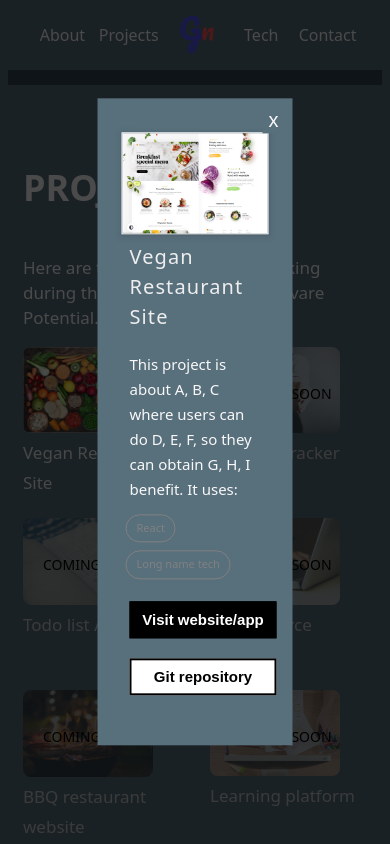
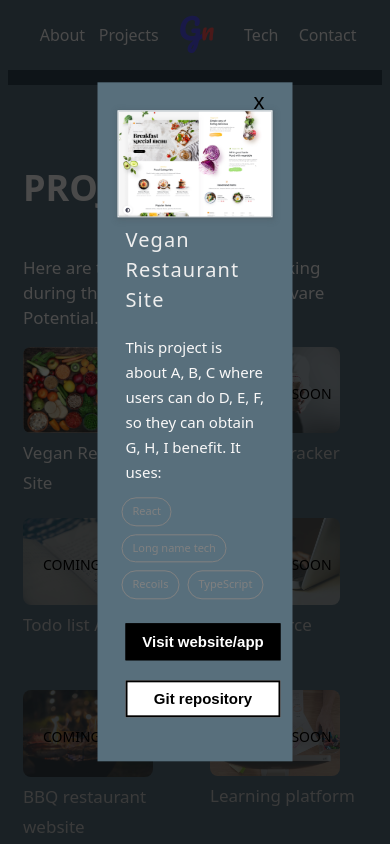
Before and after one commit to nh-g/portfolio-in-react, a React (Create React App) app: page / in a window 390 px wide. Both pictures are taken after a click on the element "Vegan Restaurant Site". Shown: the part 1639-2483 px from the top of the page. Built offline with nearby package versions, Linux system fonts and the light colour scheme.

Commit message:
adjust  iphone SE media quieries

```diff
--- a/src/styles/atoms/_button.scss
+++ b/src/styles/atoms/_button.scss
@@ -38,26 +38,24 @@ display: grid;
 }
 
 .corner-button button{
-    color: var(--color-very-dark-purple);
     font-weight: bolder;
-    font-size: 20px;
+    font-size: 22px;
     float: right;
     position: absolute;
     left: 87%;
-    border: 2px solid var(--color-very-dark-purple);
-    background-color: var(--light-background);
+    border: none;
+    background-color: transparent;
 }
 .corner-button{
     position: fixed;
-    top: 10px;
-    right: 30px;
+    top: 6px;
+    right: 45px;
     font-size: 3em;
 }
 
-@media screen and (max-width: 320px){
+@media screen and (max-height: 568px){
     .corner-button{
-        top: 20px;
-        right: 24px;
+        top: 30px;
+        right: 36px;
     }
-
 }
--- a/src/styles/atoms/_modal.scss
+++ b/src/styles/atoms/_modal.scss
@@ -18,7 +18,7 @@
     transform: translate(-50%, -50%);
     z-index: 10;
     background-color: var(--light-background);
-    padding: 34px 24px 34px 24px;
+    padding: 28px 20px 28px 20px;
     max-width: 768px;
     height: fit-content;
 }
@@ -76,8 +76,13 @@
     flex-wrap: wrap;
     font-size: 11px;
     line-height: 1.5em;
-    height: 6.5em;       /* height is 2x line-height, so two lines will display */
+    height: 10em;       /* height is 2x line-height, so two lines will display */
     overflow: hidden;  /* prevents extra lines from being visible */
+}
+@media screen and (max-height: 568px){
+    .row {
+        height: 6.5em;
+    }
 }
 
 @media screen and (min-width: 541px) {
@@ -90,11 +95,12 @@
         grid-template-columns: 56% 40%;
         column-gap: 3%;
     }
-
 }
 @media screen and (min-width: 767px) {
     .modal{
         width: 680px;
+        padding: 34px 24px 34px 24px;
+
     }
     #modal-popup{
         display: grid;
@@ -102,8 +108,4 @@
         grid-template-columns: 56% 40%;
         column-gap: 3%;
     }
-    .row {
-        height: 10em;
-    }
-
 }
```
